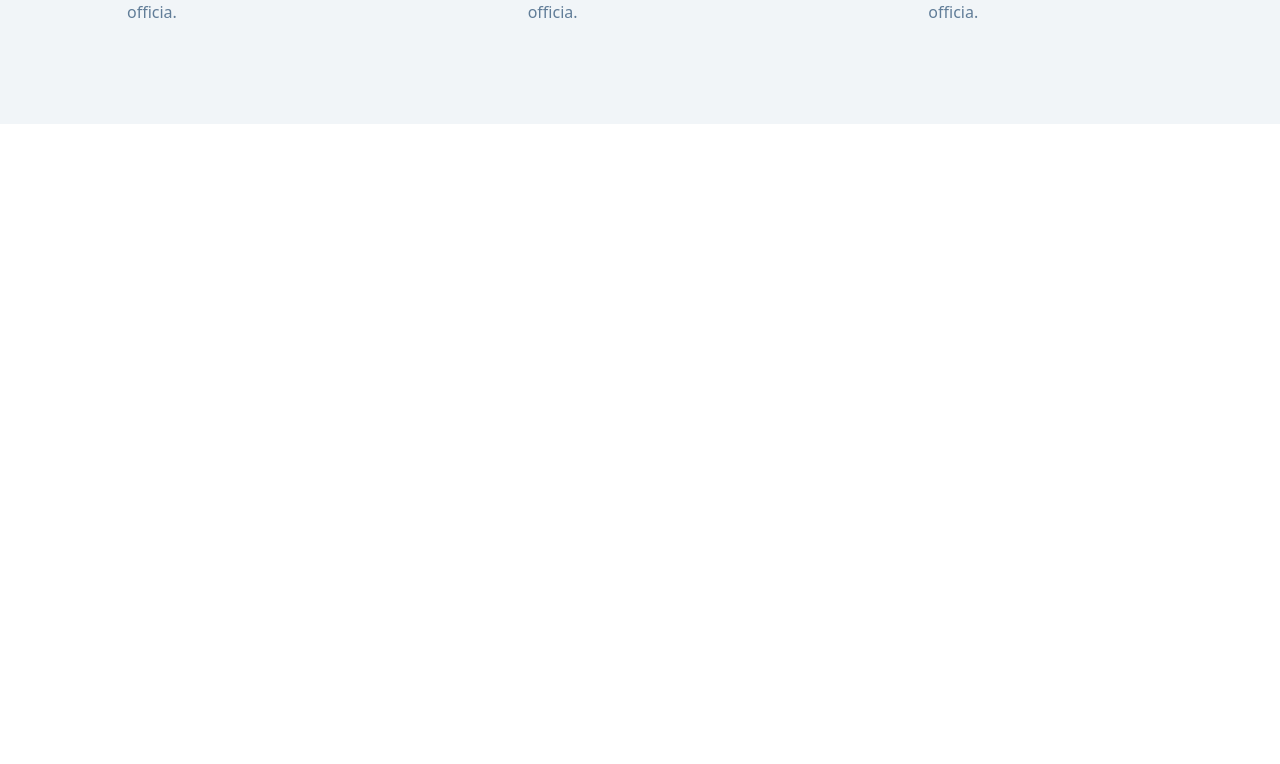
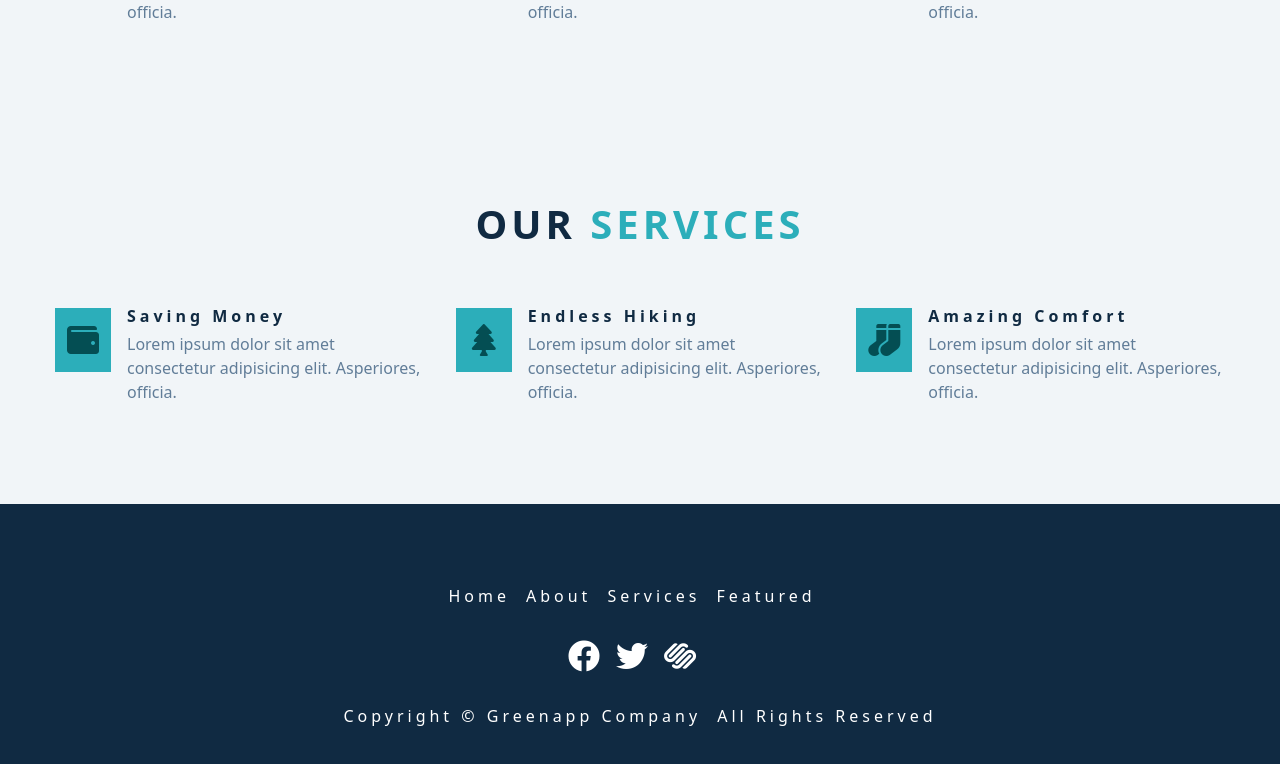
Before and after one commit to Stiflerzak/Greenapp, a React (Create React App) app: page / in a window 1280 px wide. Shown: the part 1056-1820 px from the top of the page. Before the commit the page ends 1180 px from the top, so only its background shows below. Built offline with nearby package versions, Linux system fonts and the light colour scheme.

Commit message:
Added Footer

```diff
--- a/src/App.js
+++ b/src/App.js
@@ -2,6 +2,8 @@ import { Fragment } from "react";
 import Navbar from './components/Navbar';
 import Hero from './components/Hero';
 import Services from './components/Services';
+import Tours from './components/Services';
+import Footer from "./components/Footer";
 
 
 function App() {
@@ -9,6 +11,9 @@ function App() {
   <Navbar/>
   <Hero/>
   <Services/>
+  <Tours/>
+  <Footer/>
+
   </Fragment>;
 }
 
```
